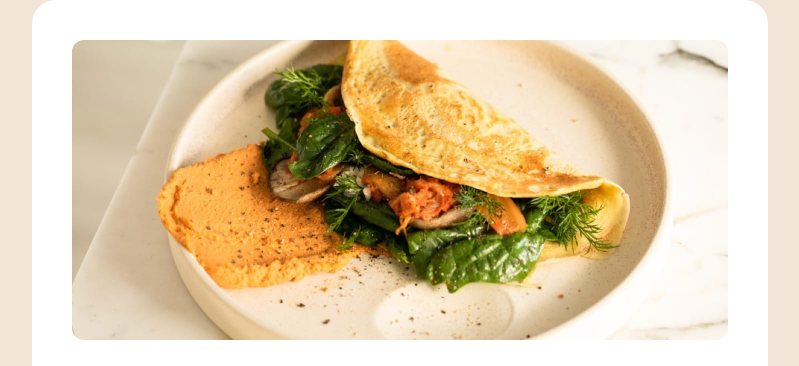
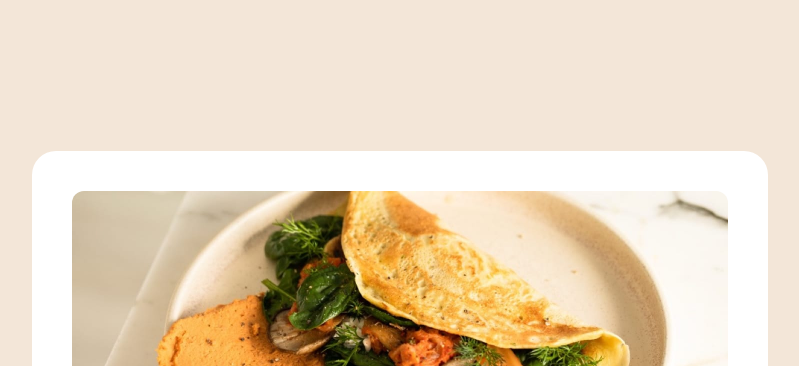
Before and after one commit to dinesh-ramar/recipe-page-main, a plain HTML site: page index.html in a window 1536 px wide. Shown: the top 366 px of the page, without its empty margins (368-1167 px from the left). Drawn offline with Linux system fonts and the light colour scheme.

Commit message:
Increase body height

```diff
--- a/style.css
+++ b/style.css
@@ -180,7 +180,14 @@ section.Instructions {
     color: var(--Nutmeg);
 }
 
+@media (min-width: 1440px) {
+    body {
+        padding: 9.8% 0;
+    }
+}
+
 @media (max-width: 426px) {
+
     main {
         border-radius: 0;
         padding-top: 0;
```
